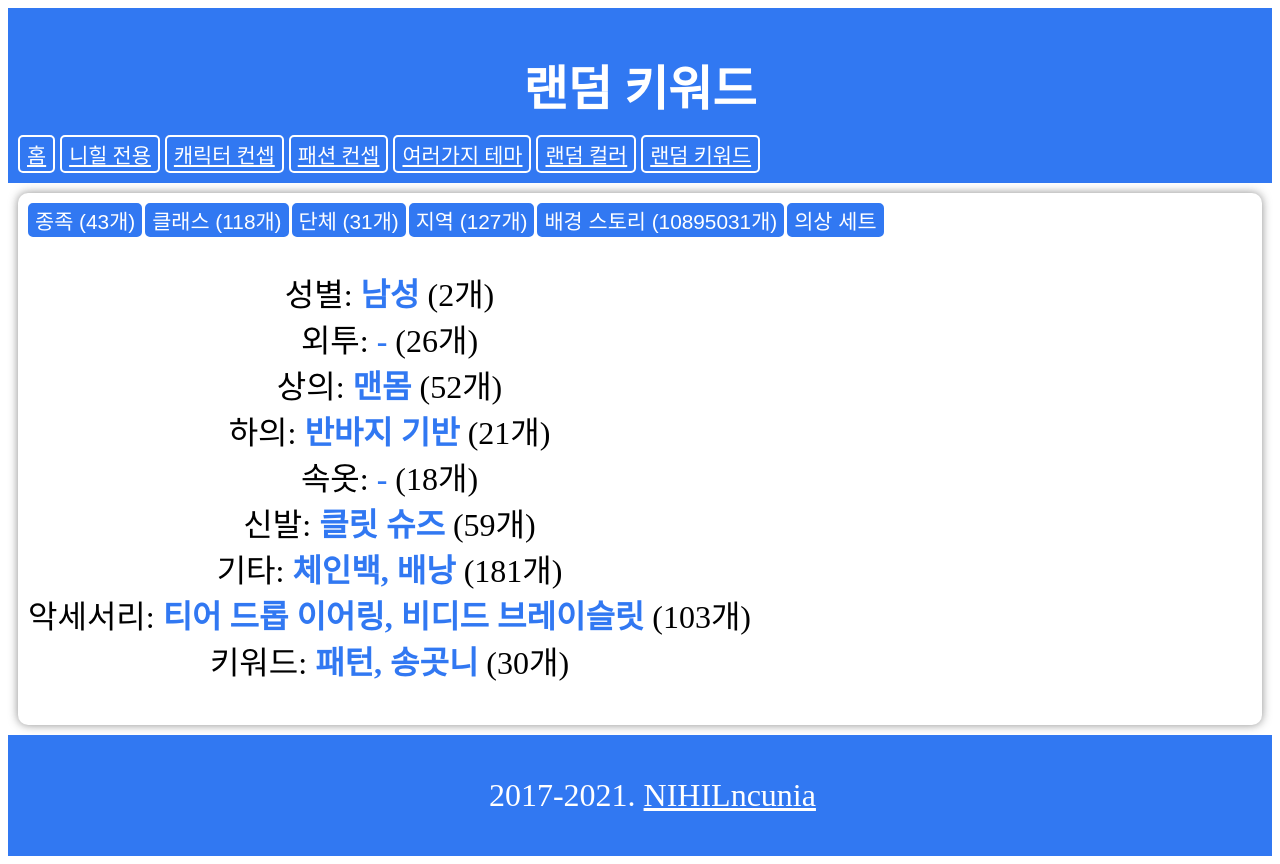
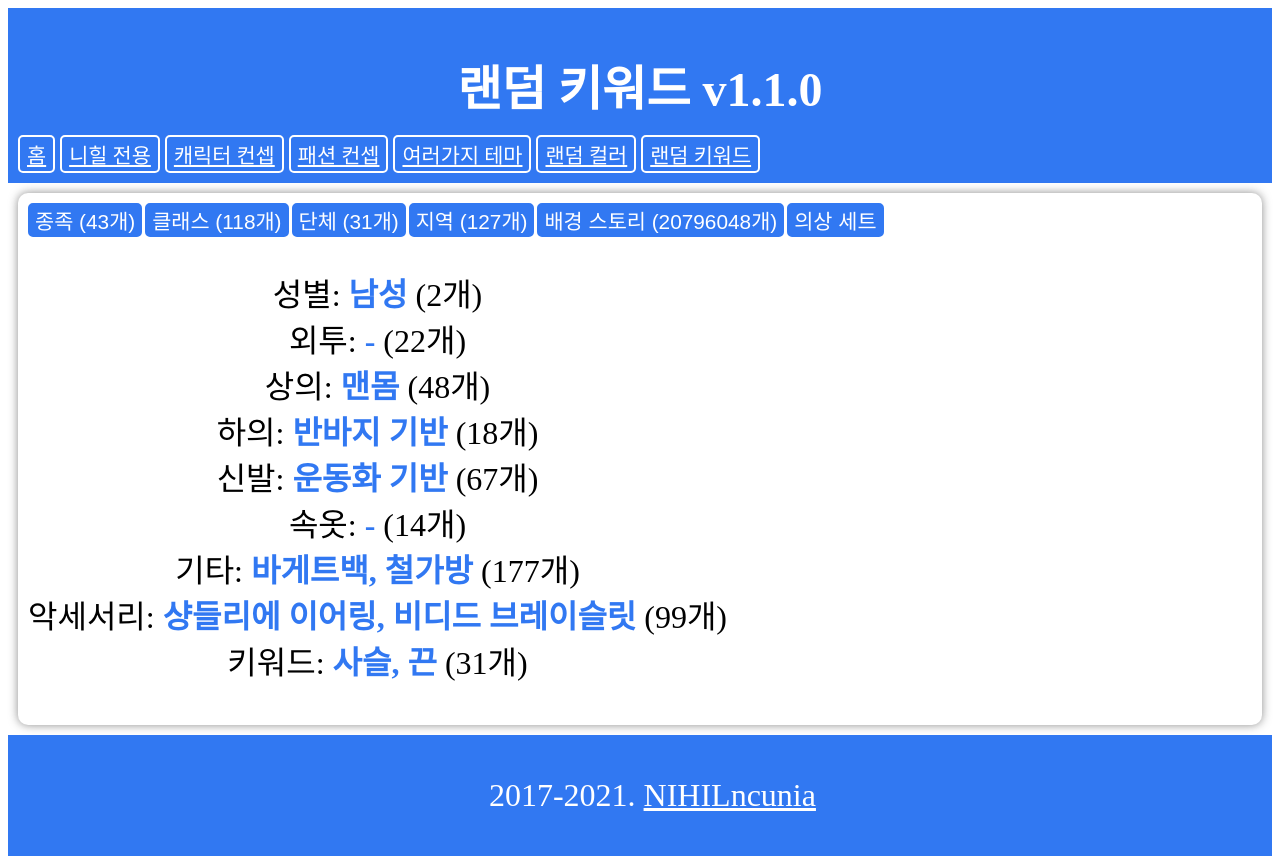
Before and after one commit to random-keyword/random-keyword, a Next.js app: page /keyword/NIHIL in a window 1280 px wide. Both pictures are taken after a click on the button "의상 세트". Built offline with nearby package versions, Linux system fonts and the light colour scheme.

Commit message:
2021 0218 키워드 대량추가

```diff
--- a/components/AppLayout.jsx
+++ b/components/AppLayout.jsx
@@ -2,6 +2,7 @@ import React from 'react';
 import PropTypes from 'prop-types';
 import Link from 'next/link';
 import { css } from '@emotion/react';
+import { siteData } from '@data/siteData';
 
 const AppLayout = ({ children, }) => {
   const year = new Date().getFullYear();
@@ -110,7 +111,7 @@ const AppLayout = ({ children, }) => {
   return (
     <>
       <header css={headerStyle}>
-        <h1>랜덤 키워드</h1>
+        <h1>랜덤 키워드 {siteData.version}</h1>
         <nav>
           <Link href='/'><a>홈</a></Link>
           <Link href='/keyword/NIHIL'><a>니힐 전용</a></Link>
--- a/data/CharacterData.js
+++ b/data/CharacterData.js
@@ -356,7 +356,9 @@ export const backStoryData = {
     '어딘가의 황야', '어딘가의 연구실', '기억나지 않는 곳', '어딘가의 수용소', '어딘가의 작은 마을',
     '어딘가의 도시', '어딘지 모르는 곳', '시공의 바깥', '어딘가의 대륙', '대륙 너머의 어딘가',
     '어딘가의 다른 나라', '지금은 없는 어딘가', '시공의 저편', '지옥의 저편', '천국의 저편',
-    '어떠한 다른 세계', '잊혀진 곳',
+    '어떠한 다른 세계', '잊혀진 곳', '어딘가의 슬럼가', '어딘가의 섬', '이름 모를 섬',
+
+    '이름 모를 무인도', '이름 모를 어떤 곳',
   ],
   purpose: [
     '고대의 지식을', '누군가의 복수를', '삶의 의미를 찾기', '스스로를 증명하기', '짜릿한 모험을',
@@ -383,7 +385,26 @@ export const backStoryData = {
     '세계의 미래를 바꾸기', '세계의 운명을 바꾸기', '자신의 미래를 확인하기', '잃어버린 물건을 찾기', '잃어버린 무기를 찾기',
     '세계의 비밀을 찾기', '세계의 비밀을 알아내기', '수호자가 되기', '영웅의 운명을 걷기', '파괴자의 운명을 걷기',
 
-    '다른 세계를 찾기',
+    '다른 세계를 찾기', '부모님을 찾기', '사라진 가족을 찾기', '잃어버린 가족을 찾기', '사라진 친구를 찾기',
+    '잃어버린 친구를 찾기', '잃어버린 동료를 찾기', '사라진 부모님을 찾기', '잃어버린 부모님을 찾기', '잃어버린 연인을 찾기',
+    '사라진 연인을 찾기', '사라인 물건을 찾기', '사라진 무기를 찾기', '사라진 기억을 찾기', '기억을 찾기',
+    '물건을 찾기', '무기를 찾기', '전설 속의 무기를 찾기', '전설 속의 물건을 찾기', '유물을 발견하기',
+    '유물을 손에 넣기', '유물을 찾기', '유물을 되찾기', '무기를 되찾기', '물건을 되찾기',
+
+    '연인의 원수를 찾기', '연인의 원수를 죽이기', '가족의 원수를 찾기', '가족의 원수를 죽이기', '친구의 원수를 찾기',
+    '친구의 원수를 죽이기', '동료의 원수를 찾기', '동료의 원수를 죽이기', '기억을 되찾기', '사라진 기억을 되찾기',
+    '잃어버린 기억을 되찾기', '바이러스를 만들기', '바이러스를 제조하기', '바이러스를 구하기', '파괴병기를 만들기',
+    '파괴병기를 제조하기', '파괴병기를 구하기', '동료를 구하기', '가족을 구하기', '연인을 구하기',
+    '친구를 구하기', '병을 고치기', '연인을 만들기', '가족을 만들기', '동료를 만들기',
+
+    '삶의 비밀을 찾기', '죽음의 비밀을 찾기', '강력한 힘을 손에 넣기', '자신에게 걸린 마법을 풀기', '자신에게 걸린 저주를 풀기',
+    '동료에게 걸린 마법을 풀기', '동료에게 걸린 저주를 풀기', '친구에게 걸린 저주를 풀기', '친구에게 걸린 마법을 풀기', '연인에게 걸린 저주를 풀기',
+    '연인에게 걸린 마법을 풀기', '가족에게 걸린 마법을 풀기', '가족에게 걸린 저주를 풀기', '온 세상에 저주를 퍼뜨리기', '사악한 존재로부터 세계를 구하기',
+    '온 세상에 불행을 퍼뜨리기', '온 세상에 공포를 퍼뜨리기', '세상을 혼란에 빠뜨리기', '사악한 존재를 죽이기', '사악한 존재를 처치하기',
+    '바이러스를 없애기', '범죄자를 추적하기', '범죄자를 찾기', '범죄자를 잡기', '살인마를 찾기',
+
+    '마을의 원수를 찾기', '마을의 원수를 처치하기', '마을의 원수를 갚기', '연인의 원수를 갚기', '가족의 원수를 갚기',
+    '친구의 원수를 갚기', '동료의 원수를 갚기',
   ],
   gender: CharacterData.gender,
   who: CharacterData.race.concat(CharacterData.class),
--- a/data/NihilData.js
+++ b/data/NihilData.js
@@ -174,23 +174,25 @@ export const NihilClothesData = {
 
       '판금 전신 갑옷', '청동 전신 갑옷', '강철 전신 갑옷',
 
-      '-', '-', '-', '-',
+      '-', '-',
     ],
     bottom: [
       '긴바지 기반', '반바지 기반', '한쪽이 짧은 바지 기반', '아주 짧은 바지 기반', '허리 보호구',
       '다리 보호구', '허벅지 보호구', '한쪽만 다리 보호구', '한쪽만 허벅지 보호구', '허벅지 보호구 + 한쪽 다리 보호구',
       '바지 + 천쪼가리', '천쪼가리만 착용', '다리에 붕대', '발토시', '털이 붙어있는 바지',
-      '벨트가 있는 바지', '갑옷 하의 풀세트',
+      '벨트가 있는 바지', '갑옷 하의 풀세트', '하반신 전체가 세트인 의상',
 
-      '-', '-', '-', '-',
+      '-', '-',
     ],
     under: underMale.concat([
-      '-', '-', '-', '-',
+      '-', '-',
     ]),
-    shoes: shoesMale.concat(shoesCommon, [
-      '맨발', '맨발 + 붕대를 감음', '맨발 + 한쪽 발에만 붕대를 감음',
+    shoes: shoesMale.map(item => `${item} 기반`).concat(shoesCommon.map(item => `${item} 기반`), [
+      '맨발', '발에 붕대를 감음', '맨발 + 한쪽 발에만 붕대를 감음', '굽 높은 신발 기반', '힐 기반',
+      '운동화 기반', '슬리퍼 기반', '갑옷 장화 기반', '굽 낮은 신발 기반', '맨발 + 한쪽 발에만 천을 감음',
+      '캔버스화 기반', '샌들 기반', '장화 기반', '발에 천을 감음', '발가락이 드러나는 천을 감음',
 
-      '-', '-', '-', '-',
+      '-', '-',
     ]),
   },
   female: {
@@ -210,24 +212,26 @@ export const NihilClothesData = {
       '긴 스웨터 기반', '짧은 스웨터 기반', '긴 후드티 기반', '짧은 후드티 기반', '긴 블라우스 기반',
       '짧은 블라우스 기반', '판금 전신 갑옷', '청동 전신 갑옷', '강철 전신 갑옷',
 
-      '-', '-', '-', '-',
+      '-', '-',
     ],
     bottom: [
       '긴바지 기반', '반바지 기반', '한쪽이 짧은 바지 기반', '아주 짧은 바지 기반', '허리 보호구',
       '다리 보호구', '허벅지 보호구', '한쪽만 다리 보호구', '한쪽만 허벅지 보호구', '허벅지 보호구 + 한쪽 다리 보호구',
       '바지 + 천쪼가리', '천쪼가리만 착용', '스커트 기반', '롱 스커트 기반', '미니 스커트 기반',
       '다리에 붕대', '발토시', '털이 붙어있는 바지', '털이 붙어있는 스커트', '벨트가 있는 바지',
-      '벨트가 있는 스커트', '갑옷 하의 풀세트',
+      '벨트가 있는 스커트', '갑옷 하의 풀세트', '하반신 전체가 세트인 의상',
 
-      '-', '-', '-', '-',
+      '-', '-',
     ],
     under: underFemale.concat([
-      '-', '-', '-', '-',
+      '-', '-',
     ]),
-    shoes: shoesFemale.concat(shoesCommon, [
-      '맨발', '맨발 + 붕대를 감음', '맨발 + 한쪽 발에만 붕대를 감음',
+    shoes: shoesFemale.map(item => `${item} 기반`).concat(shoesCommon.map(item => `${item} 기반`), [
+      '맨발', '발에 붕대를 감음', '맨발 + 한쪽 발에만 붕대를 감음', '굽 높은 신발 기반', '힐 기반',
+      '운동화 기반', '슬리퍼 기반', '갑옷 장화 기반', '굽 낮은 신발 기반', '맨발 + 한쪽 발에만 천을 감음',
+      '캔버스화 기반', '샌들 기반', '장화 기반', '발에 천을 감음', '발가락이 드러나는 천을 감음',
 
-      '-', '-', '-', '-',
+      '-', '-',
     ]),
   },
   outer: [
@@ -237,13 +241,13 @@ export const NihilClothesData = {
     '롱 점퍼', '크롭 가디건', '크롭 점퍼', '크롭 망토', '크롭 로브',
     '넝마를 걸침',
 
-    '-', '-', '-', '-',
+    '-', '-',
   ],
   acc: head.concat(ring, bracelet, earring, wearDeco, neckclace, [
-    '-', '-', '-', '-',
+    '-', '-',
   ]),
   extra: hat.concat(socks, manteau, mask, muffler, bag, gloves, glasses, watch, [
-    '-', '-', '-', '-',
+    '-', '-',
   ]),
   keyword: [
     '보석', '망사', '트임', '사각형', '자수 장식',
@@ -252,8 +256,9 @@ export const NihilClothesData = {
     '휘장', '레이스', '날개', '해골', '송곳니',
     '털', '끈', '흉터', '문신', '노출',
 
-    '천',
+    '천', '문양', '패턴', '대칭', '비대칭',
+    '뼈',
 
-    '-', '-', '-', '-',
+    '-', '-',
   ],
 };
--- /dev/null
+++ b/data/siteData.js
@@ -0,0 +1,3 @@
+export const siteData = {
+  version: 'v1.1.0',
+};
--- a/package.json
+++ b/package.json
@@ -1,6 +1,6 @@
 {
   "name": "random-keyword",
-  "version": "1.0.5",
+  "version": "1.1.0",
   "description": "고민이나 선택 장애를 한 번에 해결해주는 랜덤 키워드!",
   "main": "index.js",
   "repository": {
--- a/utils/getNIHILkeyword.js
+++ b/utils/getNIHILkeyword.js
@@ -175,37 +175,73 @@ export const getClothSet = () => {
 
   if (genderItem === '남성') {
     top = maleTop;
-    bottom = maleBottom;
     under = maleUnder;
-    shoes = maleShoes;
 
-    topCount = clothMale.top.length;
-    bottomCount = clothMale.bottom.length;
-    underCount = clothMale.under.length;
-    shoesCount = clothMale.shoes.length;
+    if (top === '한벌옷') {
+      bottom = '-';
+    } else if (top === '판금 전신 갑옷') {
+      bottom = '-';
+    } else if (top === '청동 전신 갑옷') {
+      bottom = '-';
+    } else if (top === '강철 전신 갑옷') {
+      bottom = '-';
+    } else {
+      bottom = maleBottom;
+    }
+
+    if (bottom === '하반신 전체가 세트인 의상') {
+      shoes = '-';
+    } else if (bottom === '갑옷 하의 풀세트') {
+      shoes = '-';
+    } else {
+      shoes = maleShoes;
+    }
+
+    topCount = clothMale.top.length - 2;
+    bottomCount = clothMale.bottom.length - 2;
+    underCount = clothMale.under.length - 2;
+    shoesCount = clothMale.shoes.length - 2;
   } else if (genderItem === '여성') {
     top = femaleTop;
-    bottom = femaleBottom;
     under = femaleUnder;
-    shoes = femaleShoes;
 
-    topCount = clothFemale.top.length;
-    bottomCount = clothFemale.bottom.length;
-    underCount = clothFemale.under.length;
-    shoesCount = clothFemale.shoes.length;
+    if (top === '한벌옷') {
+      bottom = '-';
+    } else if (top === '판금 전신 갑옷') {
+      bottom = '-';
+    } else if (top === '청동 전신 갑옷') {
+      bottom = '-';
+    } else if (top === '강철 전신 갑옷') {
+      bottom = '-';
+    } else {
+      bottom = femaleBottom;
+    }
+
+    if (bottom === '하반신 전체가 세트인 의상') {
+      shoes = '-';
+    } else if (bottom === '갑옷 하의 풀세트') {
+      shoes = '-';
+    } else {
+      shoes = femaleShoes;
+    }
+
+    topCount = clothFemale.top.length - 2;
+    bottomCount = clothFemale.bottom.length - 2;
+    underCount = clothFemale.under.length - 2;
+    shoesCount = clothFemale.shoes.length - 2;
   }
 
   const result = (
     <>
       성별: <span className='blue'>{genderItem}</span> ({clothGender.length}개)<br />
-      외투: <span className='blue'>{outerItem}</span> ({outer.length}개)<br />
+      외투: <span className='blue'>{outerItem}</span> ({outer.length - 2}개)<br />
       상의: <span className='blue'>{top}</span> ({topCount}개)<br />
       하의: <span className='blue'>{bottom}</span> ({bottomCount}개)<br />
+      신발: <span className='blue'>{shoes}</span> ({shoesCount}개)<br />
       속옷: <span className='blue'>{under}</span> ({underCount}개)<br />
-      신발: <span className='blue'>{shoes}</span> ({shoesCount}개)<br />
-      기타: <span className='blue'>{extraItem}</span> ({extra.length}개)<br />
-      악세서리: <span className='blue'>{accItem}</span> ({acc.length}개)<br />
-      키워드: <span className='blue'>{keywordItem}</span> ({keyword.length}개)
+      기타: <span className='blue'>{extraItem}</span> ({extra.length - 2}개)<br />
+      악세서리: <span className='blue'>{accItem}</span> ({acc.length - 2}개)<br />
+      키워드: <span className='blue'>{keywordItem}</span> ({keyword.length - 2}개)
     </>
   );
 
```
Also changed, not shown: public/README.md.
